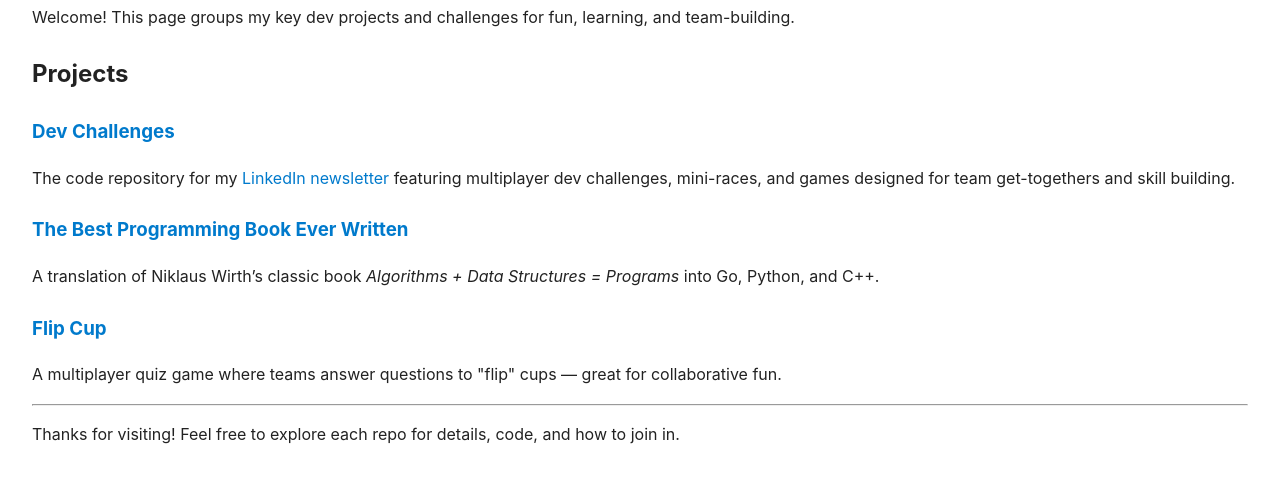
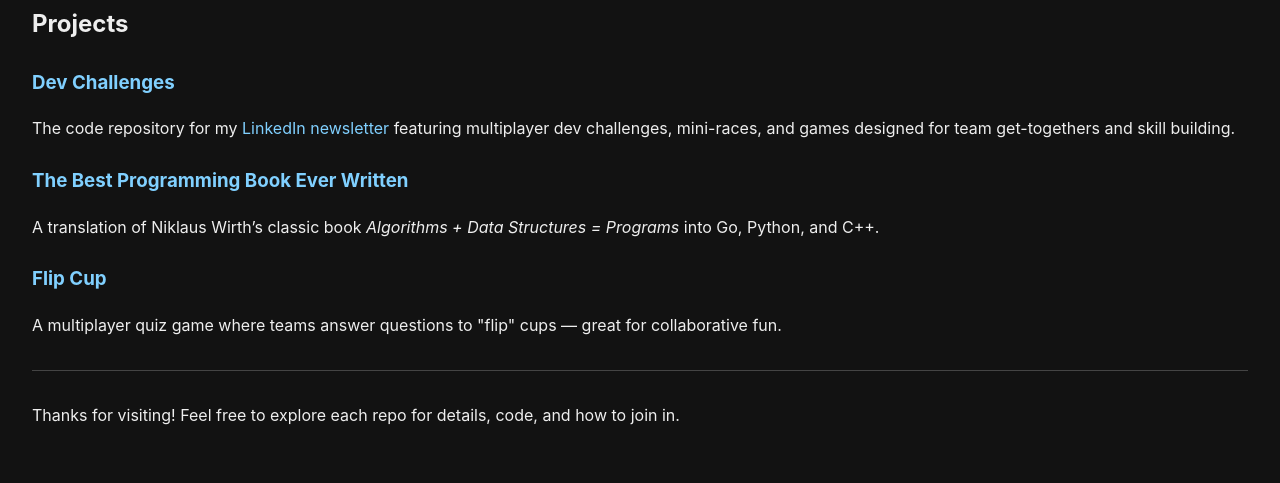
Before and after one commit to richvigorito/dev-games, a plain HTML site: page docs/index.html in a window 1280 px wide. Shown: the part 149-632 px from the top of the page. Drawn offline with Linux system fonts and the light colour scheme.

Commit message:
dark dark dark

```diff
--- a/docs/index.html
+++ b/docs/index.html
@@ -5,55 +5,36 @@
   <meta name="viewport" content="width=device-width, initial-scale=1" />
   <title>Dev Games & Programming Challenges Hub</title>
   <style>
-  :root {
-    --bg-light: #fff;
-    --text-light: #222;
-    --bg-dark: #121212;
-    --text-dark: #eee;
-  }
     body {
-    background-color: var(--bg-light);
-    color: var(--text-light);
+      background-color: #121212;
+      color: #eee;
       font-family: -apple-system, BlinkMacSystemFont, "Segoe UI", Roboto, Oxygen,
         Ubuntu, Cantarell, "Open Sans", "Helvetica Neue", sans-serif;
       line-height: 1.6;
       margin: 2rem;
-    transition: background-color 0.3s ease, color 0.3s ease;
     }
-  body.dark {
-    background-color: var(--bg-dark);
-    color: var(--text-dark);
-  }
+
     h1, h2, h3 {
       margin-top: 1.5rem;
     }
+
     a {
-    color: #007acc;
+      color: #80d0ff;
       text-decoration: none;
     }
+
     a:hover {
       text-decoration: underline;
     }
-  .toggle-btn {
-    position: fixed;
-    top: 1rem;
-    right: 1rem;
-    background: #007acc;
-    border: none;
-    color: white;
-    padding: 0.5rem 1rem;
-    cursor: pointer;
-    border-radius: 5px;
-    font-size: 0.9rem;
-    transition: background 0.3s ease;
-  }
-  .toggle-btn:hover {
-    background: #005f99;
+
+    hr {
+      margin: 2rem 0;
+      border: 0;
+      border-top: 1px solid #444;
     }
   </style>
 </head>
-<body class="dark>
-<button class="toggle-btn" id="toggleBtn">Toggle Dark Mode</button>
+<body>
 
 <h1>🎮 Dev Games & Programming Challenges</h1>
 
@@ -73,11 +54,5 @@
 <hr />
 <p>Thanks for visiting! Feel free to explore each repo for details, code, and how to join in.</p>
 
-<script>
-  const toggleBtn = document.getElementById('toggleBtn');
-  toggleBtn.addEventListener('click', () => {
-    document.body.classList.toggle('dark');
-  });
-</script>
 </body>
 </html>
```
Lines whose indentation alone changed are shown as unchanged.
